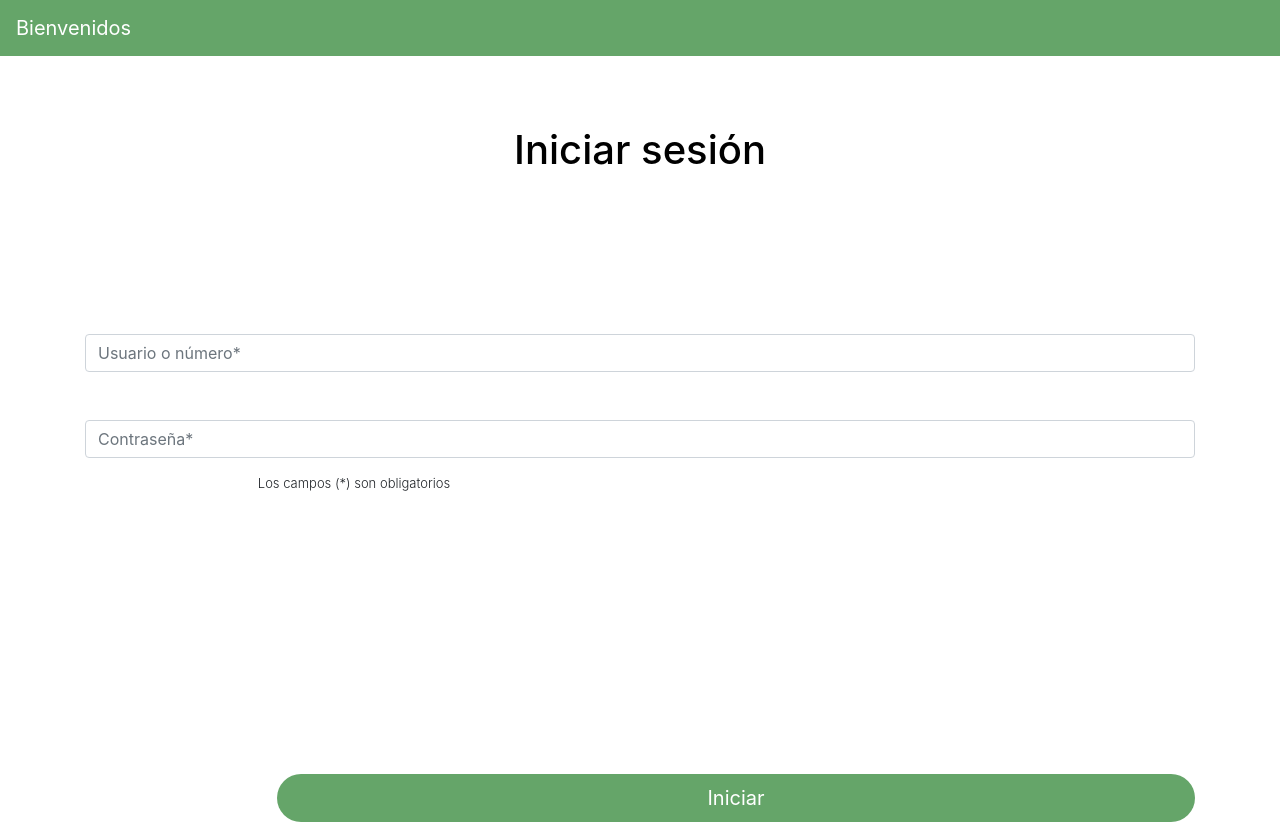
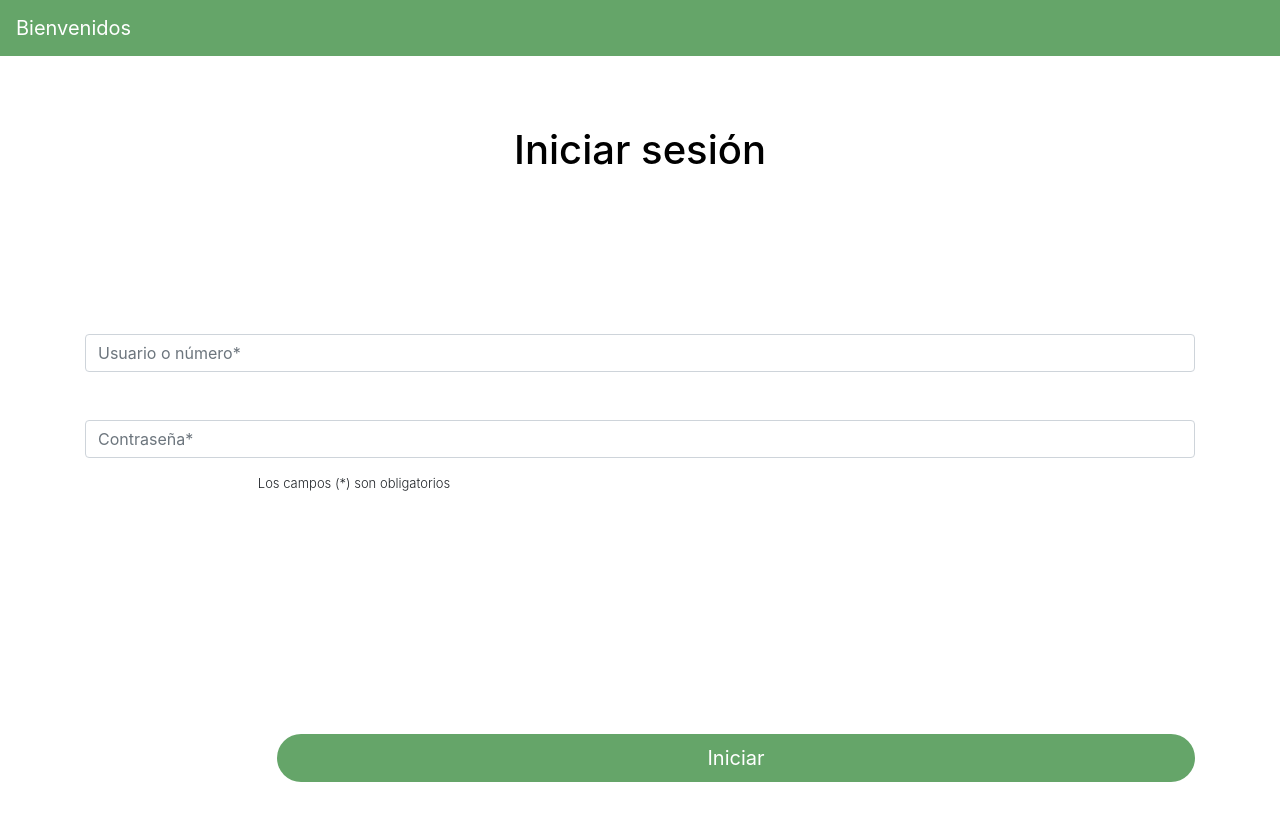
Before and after one commit to valen715/afiline, a React (Create React App) app: page /inicio in a window 1280 px wide. After the commit the page ends 800 px from the top, so only its background shows below. Built offline with nearby package versions, Linux system fonts and the light colour scheme.

Commit message:
💀💀

```diff
--- a/src/components/Inicio.css
+++ b/src/components/Inicio.css
@@ -16,6 +16,6 @@
 }
 
 .inicio .container .position {
-    margin-top: 17.5rem;
+    margin-top: 15rem;
     margin-left: 12rem;
 }
```
